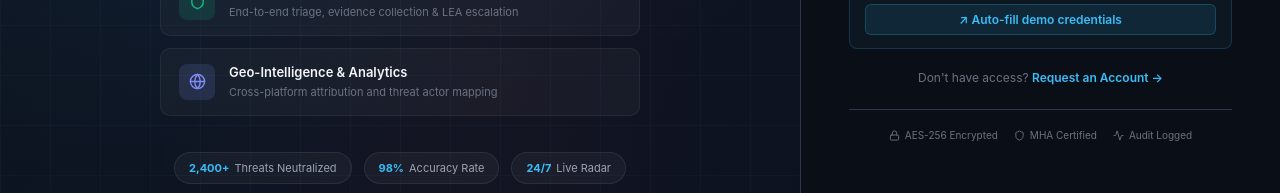
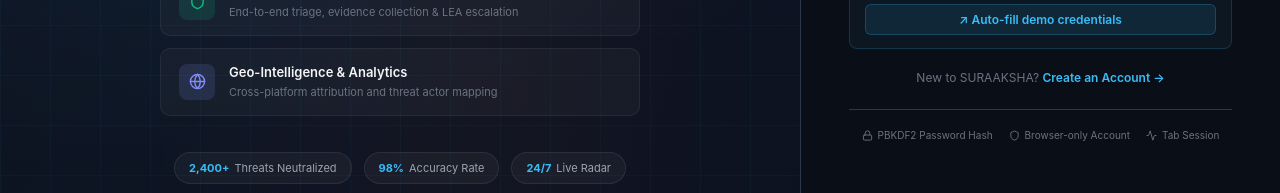
Before and after one commit to manobhiram-23/SURAAKSHA-1, a Next.js app: page / in a window 1280 px wide. Shown: the part 575-768 px from the top of the page. Built offline with nearby package versions, Linux system fonts and the light colour scheme.

Commit message:
clarity and security;

```diff
--- a/AuthPage.jsx
+++ b/AuthPage.jsx
@@ -60,7 +60,7 @@
 
 async function hashPassword(password, salt) {
   if (!window.crypto.subtle) {
-    throw new Error('Secure account creation requires HTTPS or localhost.');
+    throw new Error('Secure account creation and sign-in require HTTPS or localhost.');
   }
 
   const key = await window.crypto.subtle.importKey(
@@ -602,8 +602,8 @@
                 onChange={e => setSignUpAgreed(e.target.checked)}
               />
               <label htmlFor="agree" className={styles.agreementText}>
-                I agree to the <a href="#">SURAAKSHA Official Use Policy</a> and acknowledge that all activity on this
-                platform is logged and subject to audit under the Information Technology Act, 2000.
+                I agree to the <a href="#">SURAAKSHA demo use policy</a> and understand that this demo stores accounts
+                in this browser only and is not a production authentication service.
               </label>
             </div>
             {fieldErrors.signUpAgreed && (
@@ -614,7 +614,7 @@
 
             <button type="submit" className={styles.submitBtn} disabled={loading || !!success}>
               {loading ? (
-                <><div className={styles.spinner} /><span>Submitting Request...</span></>
+                <><div className={styles.spinner} /><span>Creating Account...</span></>
               ) : (
                 <><User size={15} /><span>Create Account</span></>
               )}
@@ -625,11 +625,11 @@
         {/* Switch tab footer */}
         <div className={styles.formFooter}>
           {activeTab === 'signin' ? (
-            <>Don't have access?{' '}
-              <button onClick={() => handleTabSwitch('signup')}>Request an Account →</button>
+            <>New to SURAAKSHA?{' '}
+              <button onClick={() => handleTabSwitch('signup')}>Create an Account →</button>
             </>
           ) : (
-            <>Already have access?{' '}
+            <>Already have an account?{' '}
               <button onClick={() => handleTabSwitch('signin')}>Sign In →</button>
             </>
           )}
@@ -637,9 +637,9 @@
 
         {/* Security badges */}
         <div className={styles.securityBadges}>
-          <div className={styles.secBadge}><LockIcon size={11} /> AES-256 Encrypted</div>
-          <div className={styles.secBadge}><Shield size={11} /> MHA Certified</div>
-          <div className={styles.secBadge}><Activity size={11} /> Audit Logged</div>
+          <div className={styles.secBadge}><LockIcon size={11} /> PBKDF2 Password Hash</div>
+          <div className={styles.secBadge}><Shield size={11} /> Browser-only Account</div>
+          <div className={styles.secBadge}><Activity size={11} /> Tab Session</div>
         </div>
       </div>
     </div>
--- a/pages/index.jsx
+++ b/pages/index.jsx
@@ -1,13 +1,13 @@
 import Head from 'next/head';
 import Dashboard from '@/components/Dashboard';
 
-export default function Home() {
+export default function Home({ currentUser, onSignOut }) {
   return (
     <>
       <Head>
         <title>SURAAKSHA — Threat Alert Dashboard</title>
       </Head>
-      <Dashboard />
+      <Dashboard currentUser={currentUser} onSignOut={onSignOut} />
     </>
   );
 }
```
